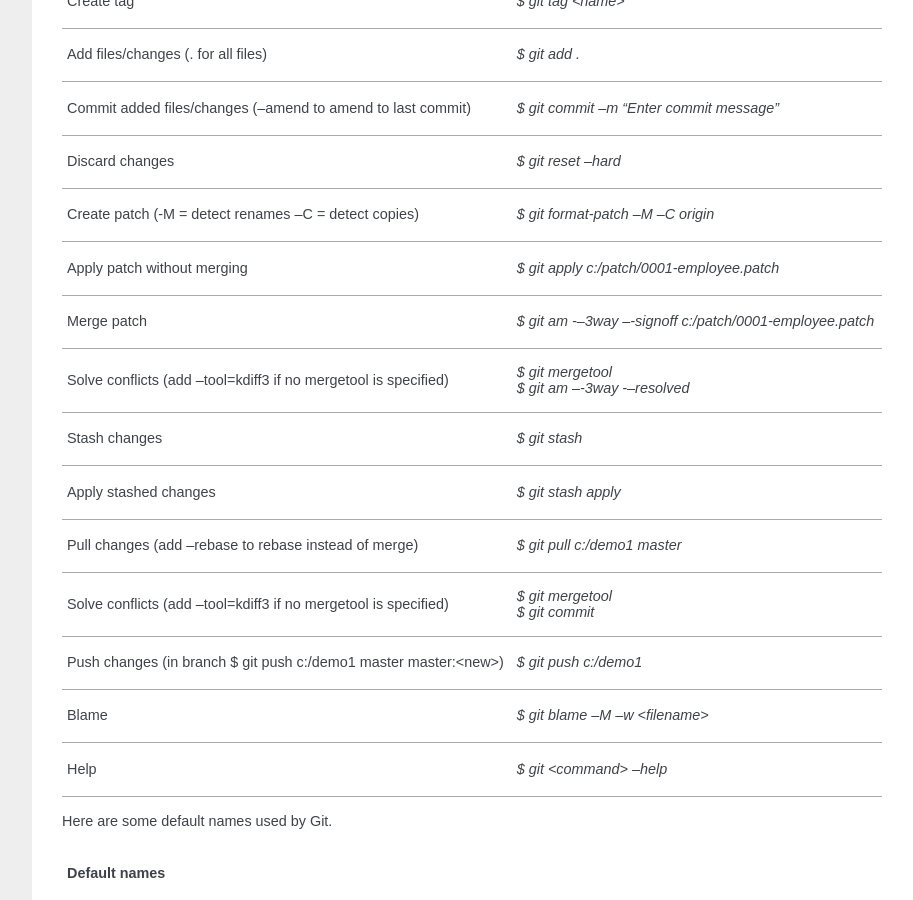
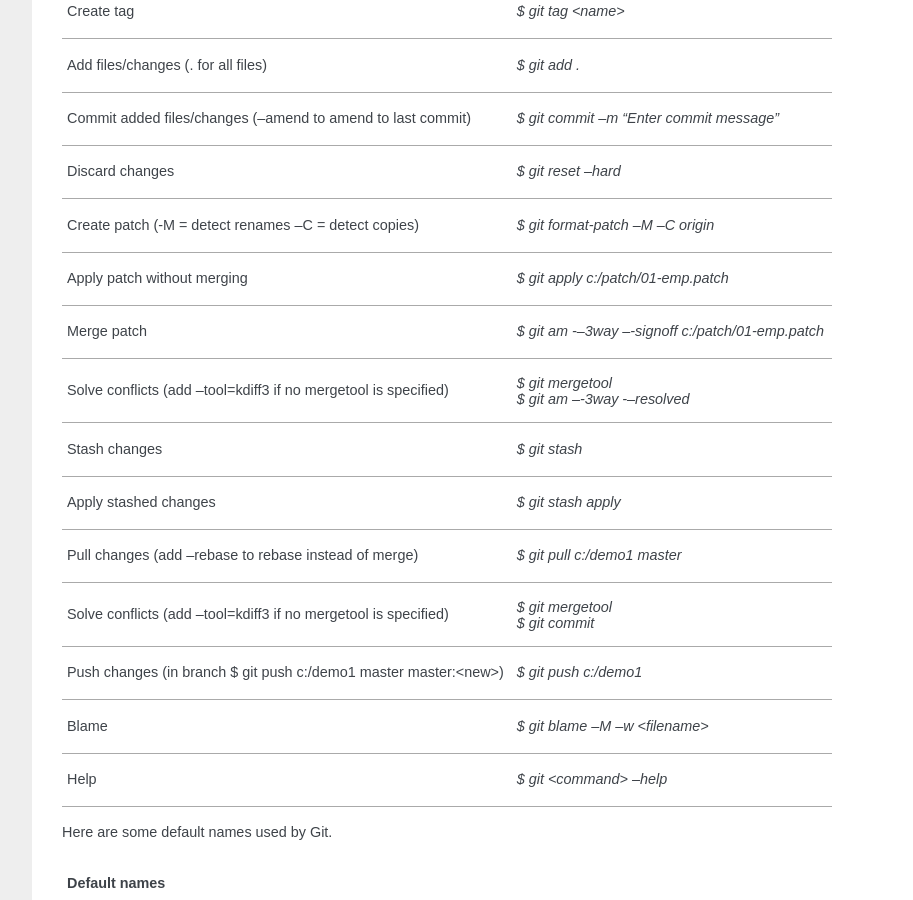
Before and after one commit to martinqt/GitExtensionsDoc, a Sphinx documentation site: the page built from source/z_appendix.rst, in a window 1280 px wide and 900 px high, scrolled down 676 px. Shown: the whole window, without its empty margins (198-1111 px from the left). Built offline with Sphinx 7.4.7, drawn with Linux system fonts in a browser that asks for light colours.

Commit message:
Change table formatting and filename so PNG is displayed
Fixes errors in PDF Build
- Chapter 16: Underfull \hbox (badness 10000) in paragraph at lines 1705--1706
- Chapter 16: ! LaTeX Error: Unknown graphics extension: .43.png.

```diff
--- a/source/z_appendix.rst
+++ b/source/z_appendix.rst
@@ -21,8 +21,8 @@
 +-----------------------------------------------------------------+---------------------------------------------------------+
 |Merge branch (from the branch to merge into):                    | `$ git merge PDC`                                       |
 +-----------------------------------------------------------------+---------------------------------------------------------+
-|Solve conflicts (add --tool=kdiff3 if no mergetool is specified) | `$ git mergetool`                                       |
-|                                                                 | `$ git commit`                                          |
+|Solve conflicts (add --tool=kdiff3 if no mergetool is specified) | | `$ git mergetool`                                     |
+|                                                                 | | `$ git commit`                                        |
 +-----------------------------------------------------------------+---------------------------------------------------------+
 |Create tag                                                       | `$ git tag <name>`                                      |
 +-----------------------------------------------------------------+---------------------------------------------------------+
@@ -34,9 +34,9 @@
 +-----------------------------------------------------------------+---------------------------------------------------------+
 |Create patch (-M = detect renames –C = detect copies)            | `$ git format-patch –M –C origin`                       |
 +-----------------------------------------------------------------+---------------------------------------------------------+
-|Apply patch without merging                                      | `$ git apply c:/patch/0001-employee.patch`              |
+|Apply patch without merging                                      | `$ git apply c:/patch/01-emp.patch`                     |
 +-----------------------------------------------------------------+---------------------------------------------------------+
-|Merge patch                                                      | `$ git am -–3way –-signoff c:/patch/0001-employee.patch`|
+|Merge patch                                                      | `$ git am -–3way –-signoff c:/patch/01-emp.patch`       |
 +-----------------------------------------------------------------+---------------------------------------------------------+
 |Solve conflicts (add --tool=kdiff3 if no mergetool is specified) | | `$ git mergetool`                                     |
 |                                                                 | | `$ git am –-3way -–resolved`                          |
```
Also changed, not shown: other parts of source/z_appendix.rst (+1 -1 lines), source/images/development/GitExt_Menu_Structure_v2_43.png (renamed from source/images/development/GitExt_Menu_Structure_2.43.png).
